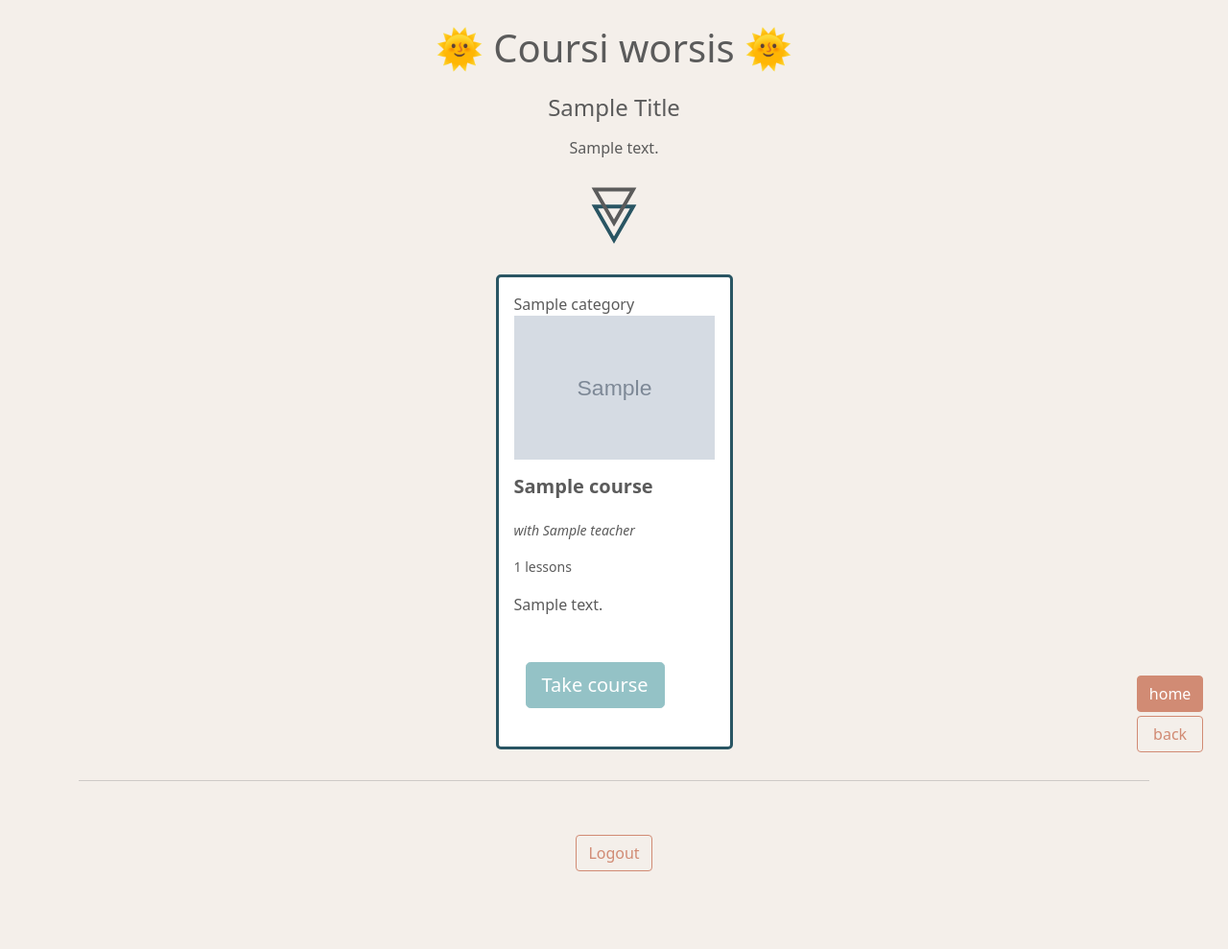
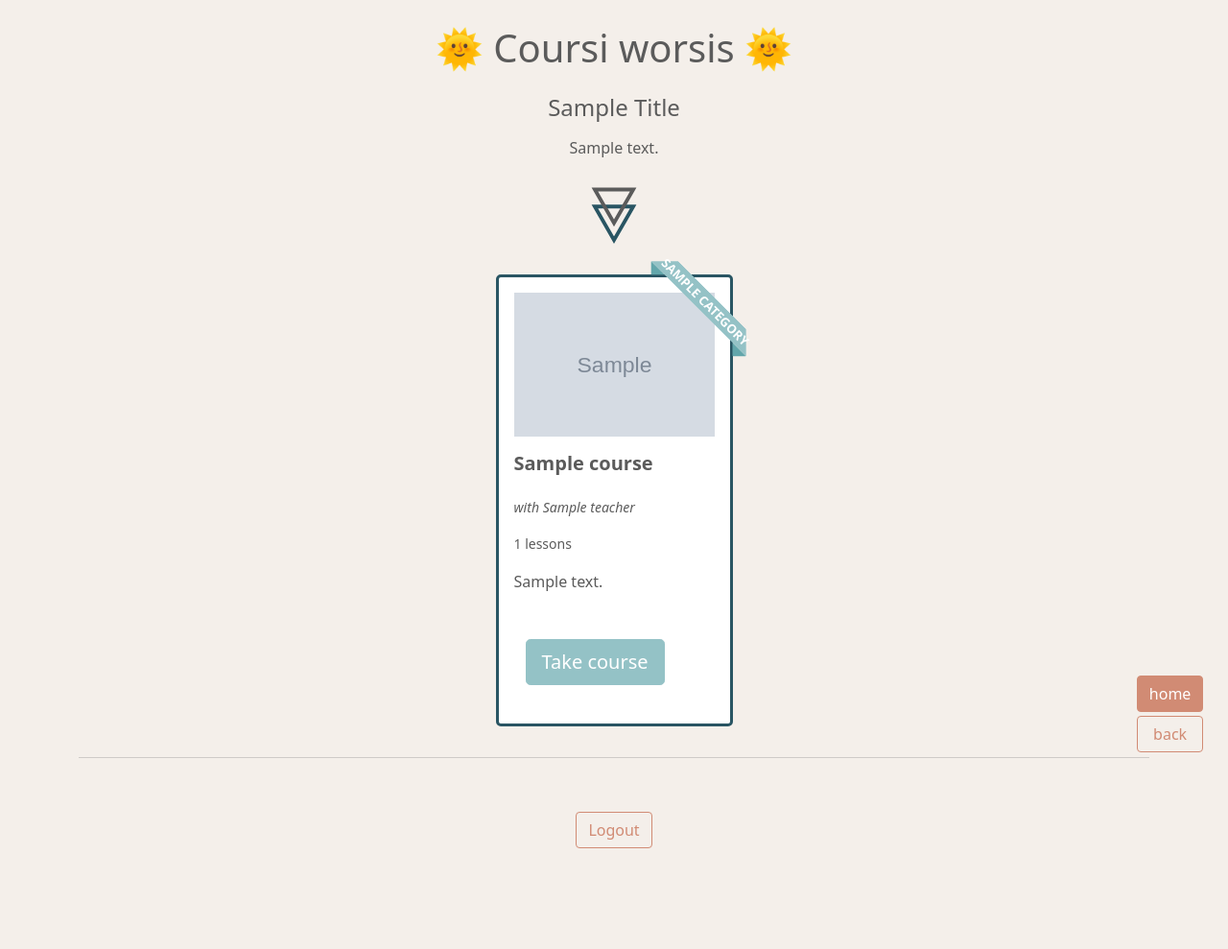
Before and after one commit to Licceeee/community-pot, a Django app: template project/templates/course/course-list.html in a window 1280 px wide. Shown: the whole page at 96% size. After the commit the page ends 884 px from the top, so only its background shows below. Run offline with Django 3.2, Linux system fonts and the light colour scheme; the template is opened without the code that fills it: most values are stand-ins (such as "Sample title", 1, 10 or a date in 2020); grey boxes marked "Sample" are stand-in pictures; some libraries are stand-ins or nearby versions.

Commit message:
add ribbon as category badge

```diff
--- a/project/templates/course/course-list.html
+++ b/project/templates/course/course-list.html
@@ -19,10 +19,19 @@
 
 
     <div class="col-12 col-md-6 col-xl-3 p-3">
-        <div class="course-box category-box p-3">
+        <div class="course-box lesson-box p-3">
 
             {% if sorted_by_category == None %}
-                <div class="category-badge">{{ course.category.name }}</div>
+            <div class="ribbon">
+                <svg height="30" width="140">
+                    <polygon class="ribbon__bends" points="0 20,10 30,20 20"
+                        style="fill:currentColor;stroke:red;stroke-width:0" />
+                    <polygon class="ribbon__bends" points="120 20,130 30,140 20"
+                        style="fill:currentColor;stroke:red;stroke-width:0" />
+                    <polygon class="ribbon__body" points="120 0,140 20,0 20, 20 0" style="fill:currentColor;" />
+                </svg>
+                <span class="ribbon__text">{{ course.category.name }}</b></span>
+            </div>
             {% endif %}
 
             <div class="mb-3 w-100">
```
